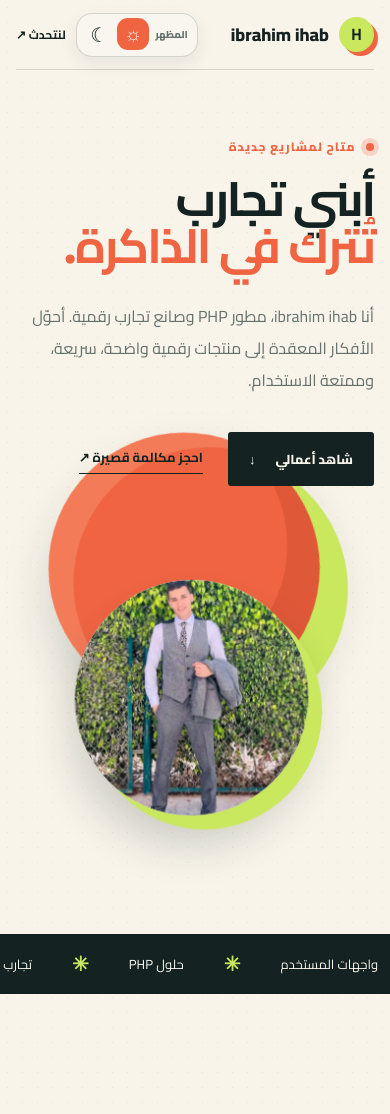
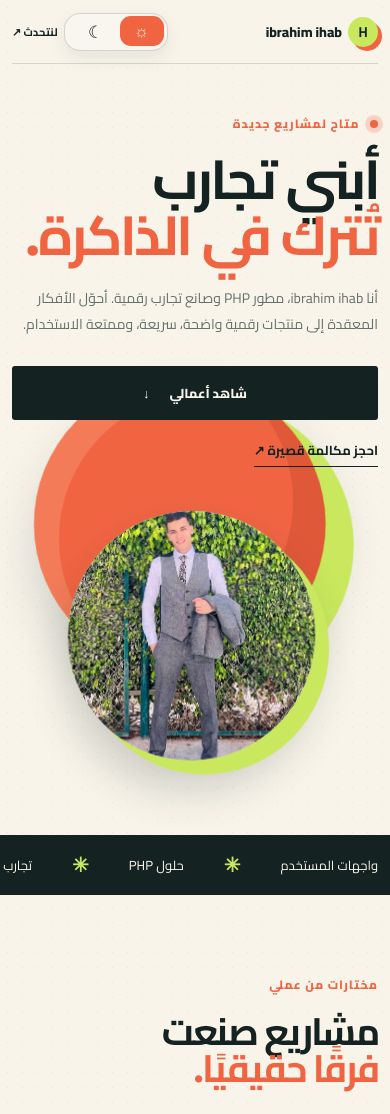
Before and after one commit to ibrahimihab223/e-commerce-store, a PHP site: page /index.html in a window 390 px wide. Shown: the top 1114 px of the page. Run offline with PHP 8.4, Linux system fonts and the light colour scheme.

Commit message:
Add files via upload

```diff
--- a/styles.css
+++ b/styles.css
@@ -689,6 +689,47 @@ body.theme-dark .button-dark {
     }
 }
 
+@media (max-width: 980px) {
+
+    .section-shell,
+    .site-header {
+        width: min(100% - 40px, 820px);
+    }
+
+    .hero {
+        min-height: auto;
+        grid-template-columns: 1fr 1fr;
+        gap: 28px;
+        padding: 64px 0 78px;
+    }
+
+    h1 {
+        font-size: clamp(46px, 7vw, 72px);
+    }
+
+    .hero-text {
+        max-width: 410px;
+        font-size: 15px;
+    }
+
+    .hero-profile {
+        min-height: 360px;
+    }
+
+    .profile-frame {
+        width: min(310px, 82%);
+    }
+
+    .projects-grid {
+        grid-template-columns: repeat(2, 1fr);
+    }
+
+    .about-grid,
+    .contact-section {
+        gap: 48px;
+    }
+}
+
 @media (max-width:760px) {
 
     .section-shell,
@@ -735,6 +776,10 @@ body.theme-dark .button-dark {
         align-items: stretch;
         gap: 48px;
         padding: 65px 0 70px;
+    }
+
+    .hero-copy {
+        max-width: none;
     }
 
     .hero-profile {
@@ -792,6 +837,121 @@ body.theme-dark .button-dark {
     }
 }
 
+@media (max-width: 520px) {
+
+    .section-shell,
+    .site-header {
+        width: calc(100% - 24px);
+    }
+
+    .site-header {
+        min-height: 64px;
+        gap: 8px;
+    }
+
+    .brand {
+        gap: 6px;
+        font-size: 14px;
+    }
+
+    .brand-mark {
+        width: 30px;
+        height: 30px;
+        font-size: 14px;
+    }
+
+    .header-tools {
+        gap: 6px;
+    }
+
+    .theme-switch {
+        min-width: 104px;
+        height: 38px;
+        padding: 3px;
+    }
+
+    .theme-label {
+        display: none;
+    }
+
+    .theme-option {
+        width: 44px;
+        height: 30px;
+        font-size: 17px;
+    }
+
+    .header-link {
+        font-size: 11px;
+        white-space: nowrap;
+    }
+
+    .hero {
+        gap: 30px;
+        padding: 48px 0 58px;
+    }
+
+    h1 {
+        font-size: clamp(42px, 14vw, 62px);
+        line-height: 1.02;
+    }
+
+    .hero-text {
+        margin-top: 22px;
+        font-size: 14px;
+        line-height: 1.85;
+    }
+
+    .hero-actions {
+        align-items: stretch;
+        flex-direction: column;
+        gap: 18px;
+        margin-top: 28px;
+    }
+
+    .button {
+        justify-content: center;
+    }
+
+    .text-link {
+        align-self: flex-start;
+    }
+
+    .hero-profile {
+        min-height: 280px;
+    }
+
+    .profile-frame {
+        width: min(250px, 76vw);
+    }
+
+    .hero::before {
+        top: 60%;
+        left: 5%;
+        width: 82%;
+    }
+
+    .work-section {
+        padding: 78px 0;
+    }
+
+    .project-visual {
+        height: 210px;
+    }
+
+    .project-info {
+        min-height: 0;
+        padding: 20px 18px 22px;
+    }
+
+    .project-info h3 {
+        font-size: 18px;
+    }
+
+    .project-info p {
+        font-size: 12px;
+    }
+}
+
 @media (prefers-reduced-motion:reduce) {
     html {
         scroll-behavior: auto;
```
